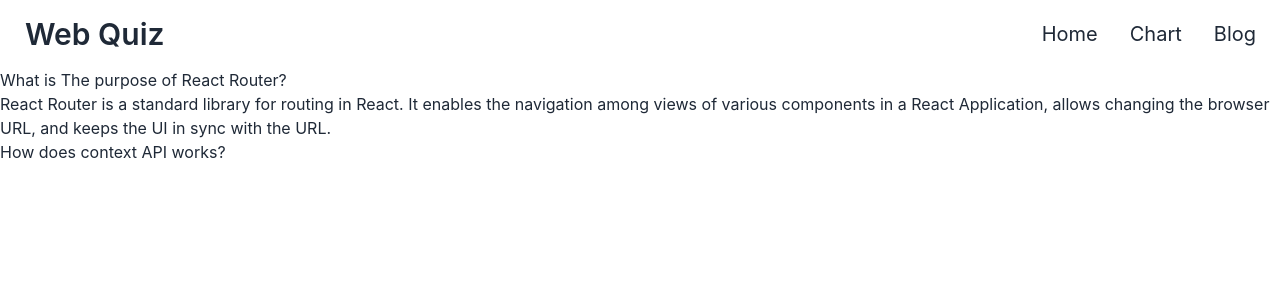
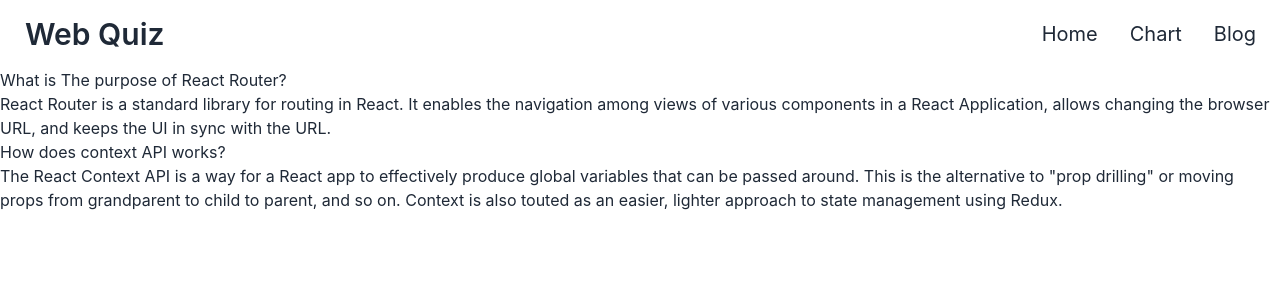
Before and after one commit to Avijit-Sarkar-Avi/assignment-nine, a React (Create React App) app: page /blog in a window 1280 px wide. Shown: the top 300 px of the page. Built offline with nearby package versions, Linux system fonts and the light colour scheme.

Commit message:
answer the second question

```diff
--- a/src/Component/Blog/Blog.js
+++ b/src/Component/Blog/Blog.js
@@ -9,6 +9,7 @@ const Blog = () => {
             </div>
             <div>
                 <h1>How does context API works?</h1>
+                <p>The React Context API is a way for a React app to effectively produce global variables that can be passed around. This is the alternative to "prop drilling" or moving props from grandparent to child to parent, and so on. Context is also touted as an easier, lighter approach to state management using Redux.</p>
             </div>
         </div>
     );
```
